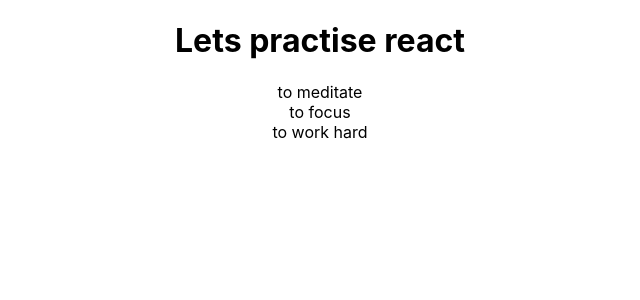
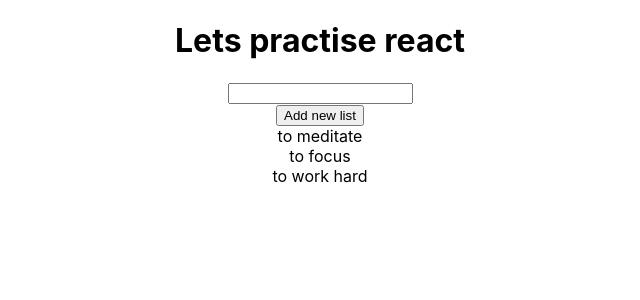
Before and after one commit to Srijanathulung/todo, a React (Create React App) app: page / in a window 1280 px wide. Shown: the top 300 px of the page, without its empty margins (320-960 px from the left). Built offline with nearby package versions, Linux system fonts and the light colour scheme.

Commit message:
Button is added

```diff
--- a/src/App.js
+++ b/src/App.js
@@ -1,5 +1,6 @@
 import './App.css';
 import ToDoList from './components/ToDoList';
+import ToDoForm from './components/ToDoForm';
 
  const dummy_list = [
   { text: 'to meditate', id: 1 },
@@ -12,6 +13,7 @@
   return (
     <div className="App">
       <h1>Lets practise react</h1>
+      <ToDoForm/>
       {dummy_list.map((item) =>
       <ToDoList
         textProperty={item.text}
--- /dev/null
+++ b/src/components/ToDoForm.js
@@ -0,0 +1,11 @@
+const ToDoForm = () => {
+    return (
+        <div>
+            <input type='text'></input>
+            <div>
+                <button type='submit'> Add new list </button>
+            </div>
+        </div>
+    )
+}
+export default ToDoForm;
```
